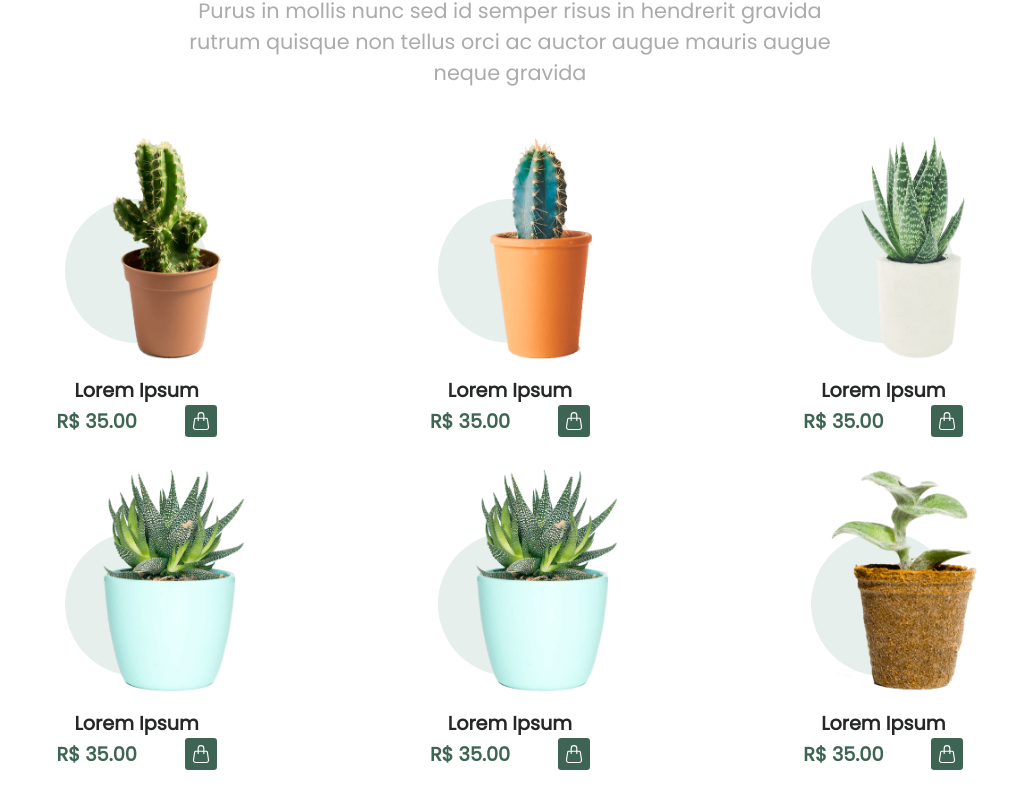
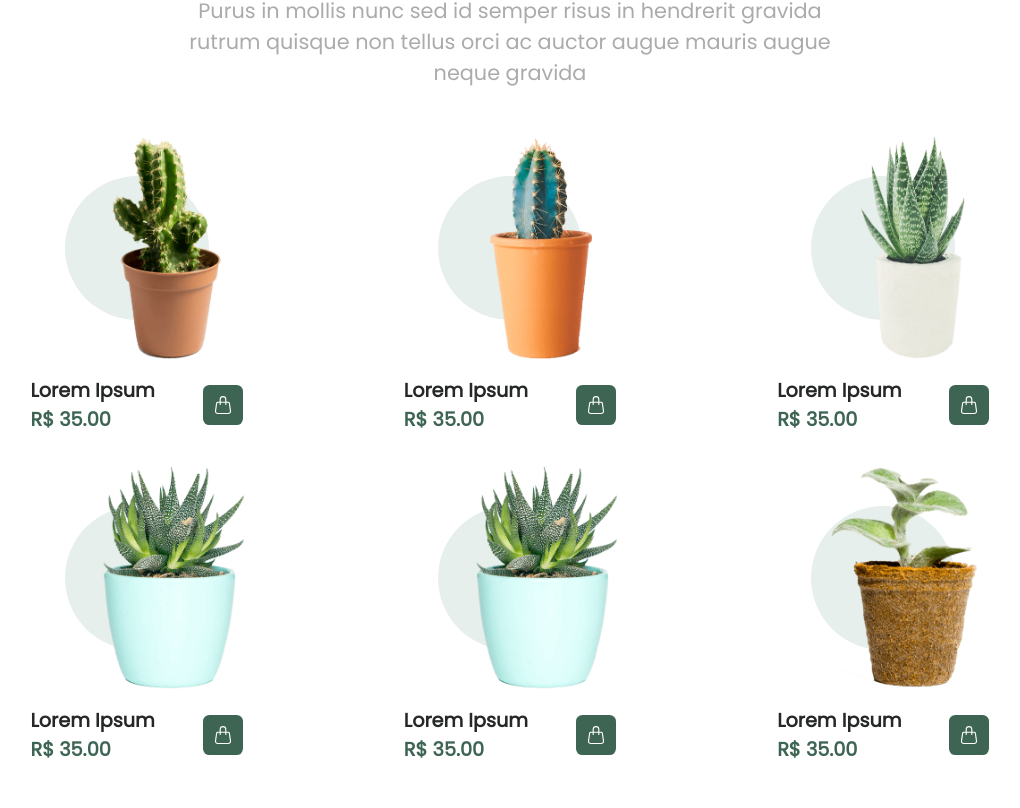
Before and after one commit to MatheusGomesRocha/plantanal, a React (Create React App) app: page / in a window 1280 px wide. Shown: the part 1133-1941 px from the top of the page, without its empty margins (130-1150 px from the left). Built offline with nearby package versions, Linux system fonts and the light colour scheme.

Commit message:
Corrigindo erro de alinhamento no nome do produto com o preço

```diff
--- a/src/App.js
+++ b/src/App.js
@@ -121,12 +121,13 @@ export default () => {
                 <div className={styles.backgroundBall}></div>
 
                 <img src={item.img}/>
-
-                <span className={styles.productName}>{item.name}</span>
               </div>
 
               <div className={styles.bottomFooter}>
+              <div className={styles.bottomFooterColumn}>
+                <span className={styles.productName}>{item.name}</span>
                 <span className={styles.price}>R$ {item.price.toFixed(2)}</span>
+              </div>
 
                 <div className={styles.bagButton}>
                   <BsHandbag color="#fff" size={18} />
--- a/src/assets/scss/styles.module.scss
+++ b/src/assets/scss/styles.module.scss
@@ -245,33 +245,42 @@
                         max-width: 14rem;
                         max-height: 14rem;
                     }
-
-                    .productName {
-                        color: var(--title);
-                        font-weight: 600;
-                        font-size: 1.2rem;
-                        margin-top: 1rem;
-                    }
                 }
 
                 .bottomFooter {
                     display: flex;
                     align-items: center;
+                    justify-content: center;
+                    margin-top: 1rem;
 
-                    .price {
-                        color: var(--first-color);
-                        font-weight: 600;
-                        font-size: 1.2rem;
+                    .bottomFooterColumn {
+                        display: flex;
+                        flex-direction: column;
+                        justify-content: center;
+
+                        .productName {
+                            color: var(--title);
+                            font-weight: 600;
+                            font-size: 1.2rem;
+                        }
+
+                        .price {
+                            color: var(--first-color);
+                            font-weight: 600;
+                            font-size: 1.2rem;
+                        }
                     }
+
+
 
                     .bagButton {
                         background-color: var(--first-color);
                         display: flex;
                         align-items: center;
                         justify-content: center;
-                        width: 2rem;
-                        height: 2rem;
-                        border-radius: .2rem;
+                        width: 2.5rem;
+                        height: 2.5rem;
+                        border-radius: .4rem;
                         margin-left: 3rem;
                     }
                 }
```
